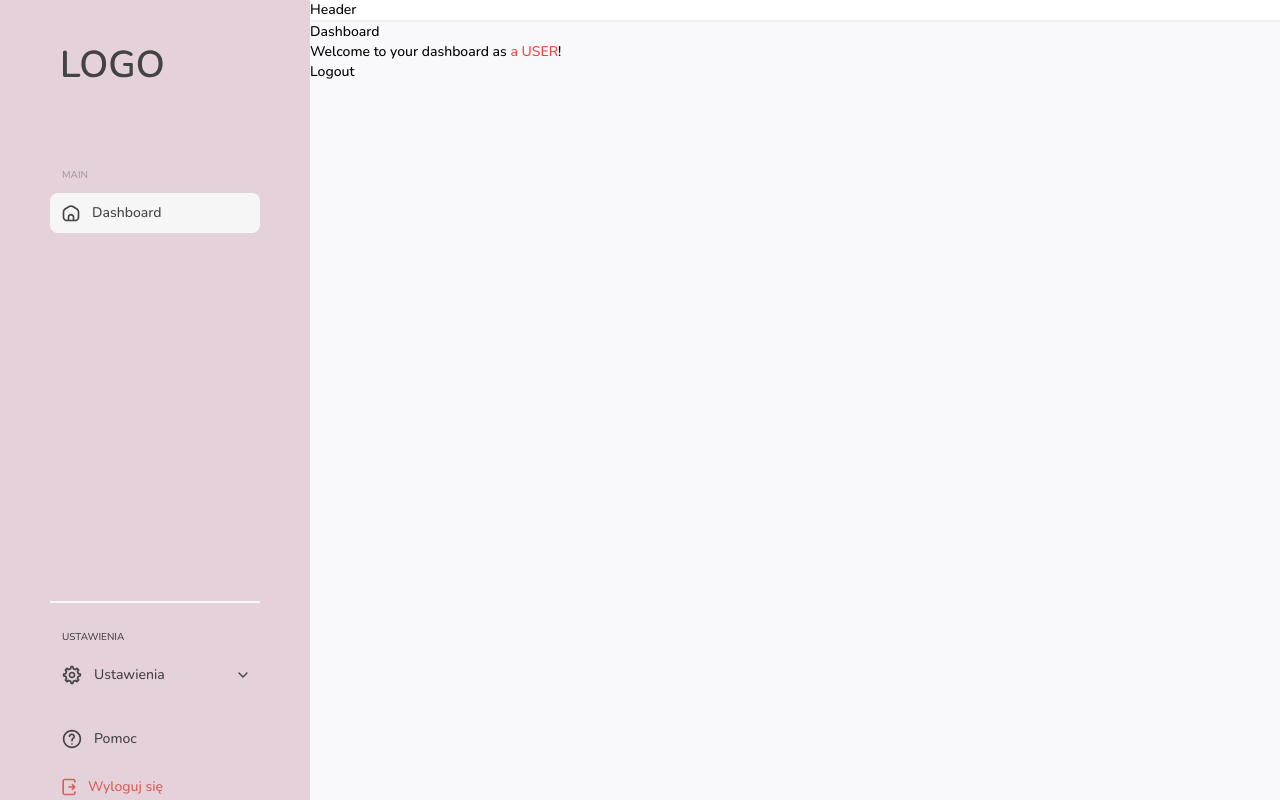
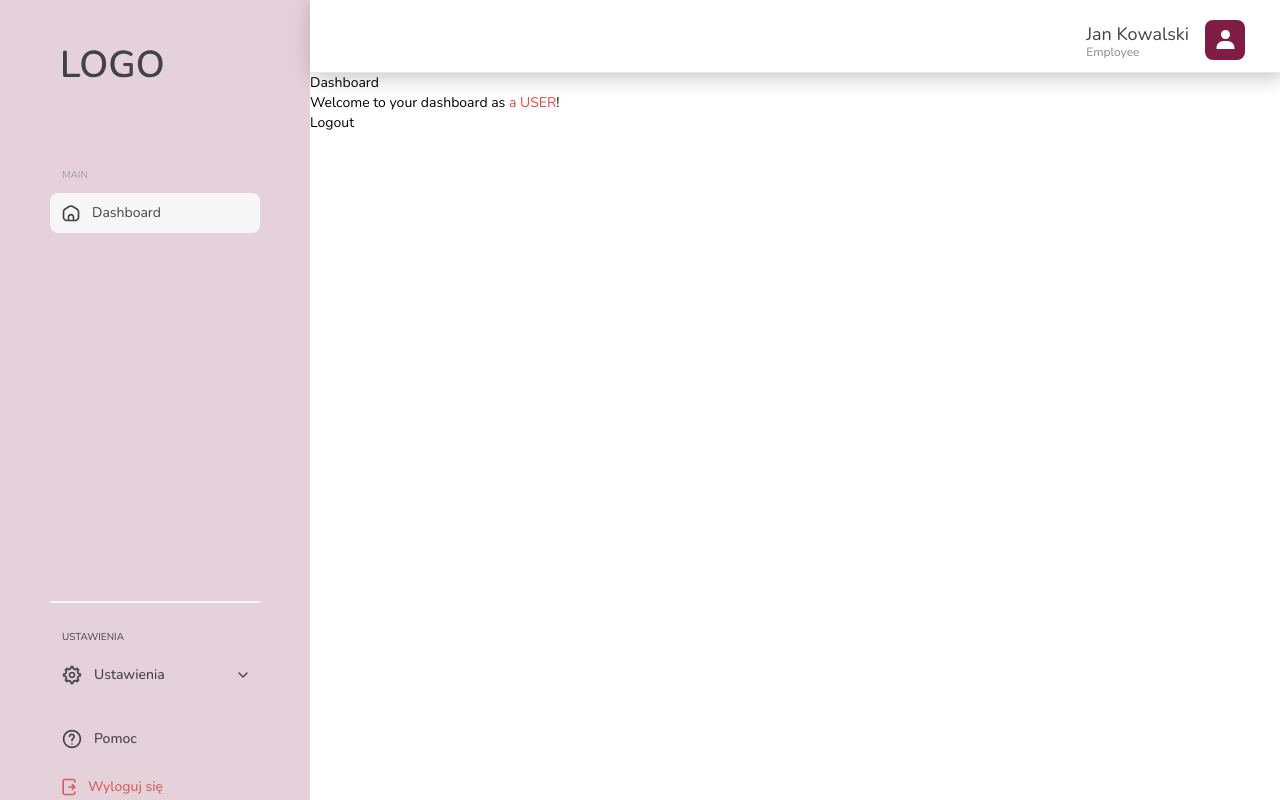
Before and after one commit to nazar-koltsun/tasks-manager, a React (Create React App) app: page /login in a window 1280 px wide. Both pictures are taken after typing "Sample", "Sample123" into the empty fields and a click on the button "Zaloguj się". Built offline with nearby package versions, Linux system fonts and the light colour scheme.

Commit message:
Header design

```diff
--- /dev/null
+++ b/src/components/Header.jsx
@@ -0,0 +1,25 @@
+import Button from './Button';
+import BurgerIcon from '../assets/images/burger.svg';
+import UserInfo from './UserInfo';
+import { useAuth } from "../context/AuthContext";
+
+
+const Header = ({ openSidebar }) => {
+  const { isAdmin } = useAuth();
+
+  return (
+    <header className="col-start-2 max-768:col-start-1 flex px-[35px] pt-5 pb-3 shadow-headerShadow border-b border-[var(--platinum)]">
+      <Button
+        className="hidden max-768:flex px-3 py-[18px] hover:opacity-50"
+        variant="flat"
+        onClick={openSidebar}
+      >
+        <img src={BurgerIcon} width={18} height={16} alt="" />
+      </Button>
+
+      <UserInfo name="Jan Kowalski" isAdmin={isAdmin} className='ml-auto' />
+    </header>
+  );
+};
+
+export default Header;
--- /dev/null
+++ b/src/components/UserInfo.jsx
@@ -0,0 +1,34 @@
+import UserIcon from '../assets/images/user-icon.svg';
+import { cn } from '../lib/utils';
+
+const UserInfo = ({ name, isAdmin, avatar = null, className }) => {
+  return (
+    <div className={cn('flex items-center gap-4', className)}>
+      <div className="flex flex-col mt-[3px]">
+        <span className='font-400 text-[var(--arsenic)] text-lg leading-5'>{name}</span>
+        <span className='text-[#898888] text-xs'>{isAdmin ? "Admin" : "Employee"}</span>
+      </div>
+
+      {avatar && (
+        <img
+          className="object-cover"
+          src={avatar}
+          width={40}
+          height={40}
+          alt="User"
+        />
+      )}
+      {!avatar && (
+        <img
+          className="object-cover"
+          src={UserIcon}
+          width={40}
+          height={40}
+          alt="User"
+        />
+      )}
+    </div>
+  );
+};
+
+export default UserInfo;
--- a/src/index.css
+++ b/src/index.css
@@ -8,11 +8,19 @@
   --platinum: #E5E5E5;
   --pansy-purple: #7F1D46;
   --cultured: #F6F6F6;
-  --indian-red: #D55F5A;
+  --indian-red: #D55F5A
 }
 
 body {
   height: 100vh;
+}
+
+@font-face {
+  font-family: 'Nunito';
+  src: url('./assets/fonts/Nunito/Nunito-Regular.woff2') format('woff2');
+  font-weight: 400;
+  font-style: normal;
+  font-display: swap;
 }
 
 @font-face {
--- a/src/layouts/RootLayout.jsx
+++ b/src/layouts/RootLayout.jsx
@@ -2,14 +2,15 @@ import { useState } from 'react';
 import { Outlet } from 'react-router-dom';
 
 import Sidebar from '../components/Sidebar';
+import Header from '../components/Header';
 
 const RootLayout = () => {
   const [isSidebarOpen, setIsSidebarOpen] = useState(false);
 
-  // const openSidebar = () => {
-  //   setIsSidebarOpen(true);
-  //   document.body.style.overflow = 'hidden';
-  // };
+  const openSidebar = () => {
+    setIsSidebarOpen(true);
+    document.body.style.overflow = 'hidden';
+  };
 
   const closeSidebar = () => {
     setIsSidebarOpen(false);
@@ -19,9 +20,9 @@ const RootLayout = () => {
   return (
     <>
       <div className="grid grid-cols-[310px_1fr] grid-rows-[auto_1fr] min-h-screen font-nunito text-sm">
-        <div>Header</div>
+        <Header openSidebar={openSidebar} />
         <Sidebar isOpen={isSidebarOpen} closeSidebar={closeSidebar} />
-        <main className="col-start-2 max-768:col-start-1 bg-[#F9F9FC] border-t-[2px] border-t-[#EEF2F7]">
+        <main className="col-start-2 max-768:col-start-1">
           <Outlet />
         </main>
       </div>
--- a/src/pages/DashboardPage.jsx
+++ b/src/pages/DashboardPage.jsx
@@ -5,8 +5,6 @@ import { useNavigate } from "react-router-dom";
 const DashboardPage = () => {
   const { isAuth, isAdmin, logout } = useAuth();
   const navigate = useNavigate();
-
-  console.log(isAuth, isAdmin);
 
   useEffect(() => {
     if (!isAuth) {
--- a/tailwind.config.js
+++ b/tailwind.config.js
@@ -1,8 +1,6 @@
 /** @type {import('tailwindcss').Config} */
 module.exports = {
-  content: [
-    "./src/**/*.{js,jsx,ts,tsx}",
-  ],
+  content: ['./src/**/*.{js,jsx,ts,tsx}'],
   theme: {
     extend: {
       fontFamily: {
@@ -12,8 +10,12 @@ module.exports = {
       },
       boxShadow: {
         blockShadow: '3px 2px 25px 0px rgba(190, 190, 190, 0.25)',
+        headerShadow: '3px 3px 20px 1px #C4C4C4',
+      },
+      screens: {
+        'max-768': { max: '768px' },
       },
     },
   },
   plugins: [],
-}
+};
```
Also changed, not shown: src/assets/fonts/Nunito/Nunito-Regular.woff2 (added), src/assets/images/burger.svg (added).
